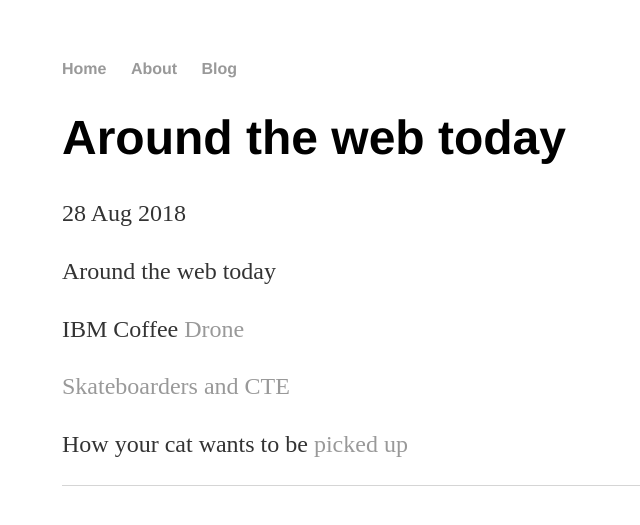
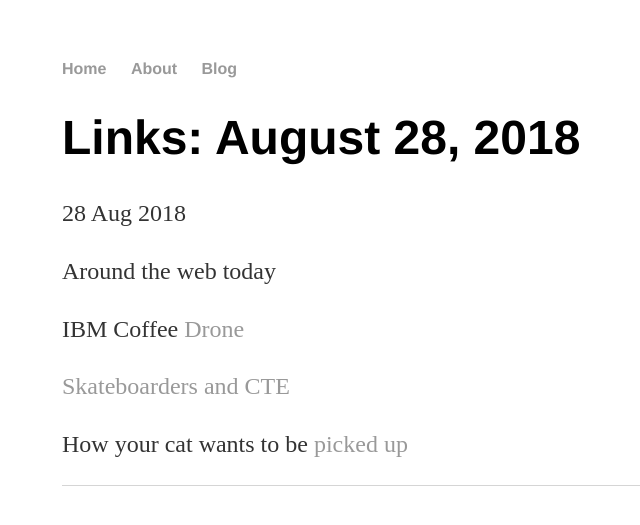
Before and after one commit to jimshreds/jimshreds.github.io, a Jekyll site: the page built from _posts/2018-08-28-things.md, in a window 1280 px wide. Shown: the top 525 px of the page, without its empty margins (130-770 px from the left). Built offline with Jekyll 4.4.1, drawn with Linux system fonts in a browser that asks for light colours.

Commit message:
Update 2018-08-28-things.md

```diff
--- a/_posts/2018-08-28-things.md
+++ b/_posts/2018-08-28-things.md
@@ -1,6 +1,6 @@
 ---
 layout: post
-title: "Around the web today"
+title: "Links: August 28, 2018"
 date: 2018-08-28
 ---
 
```
